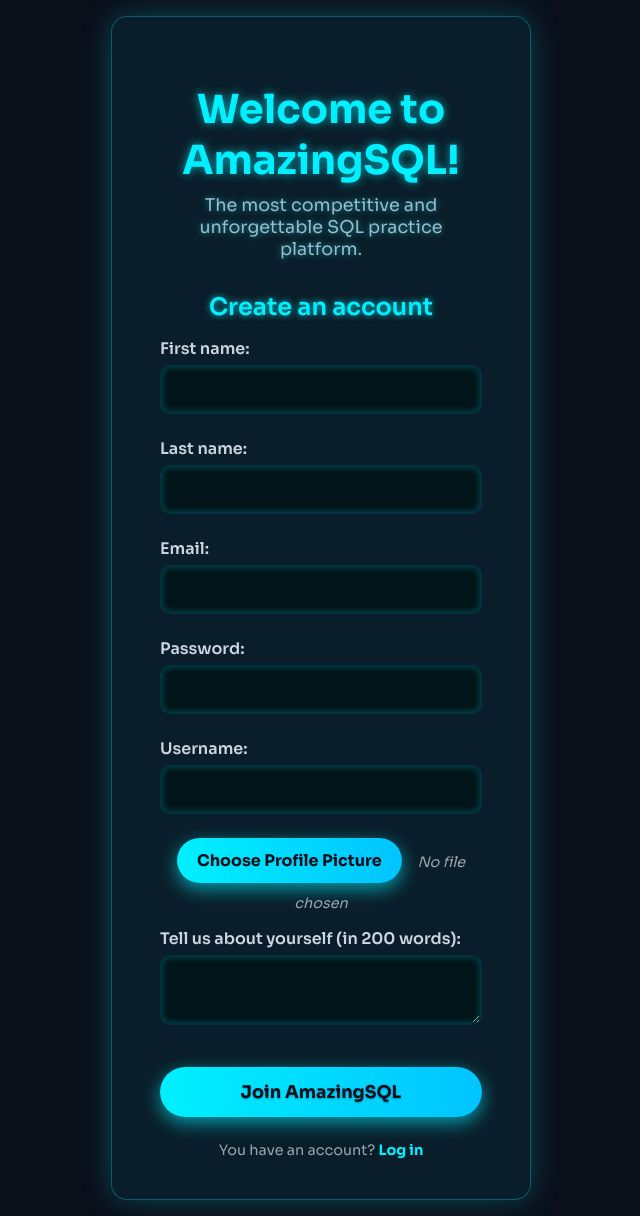
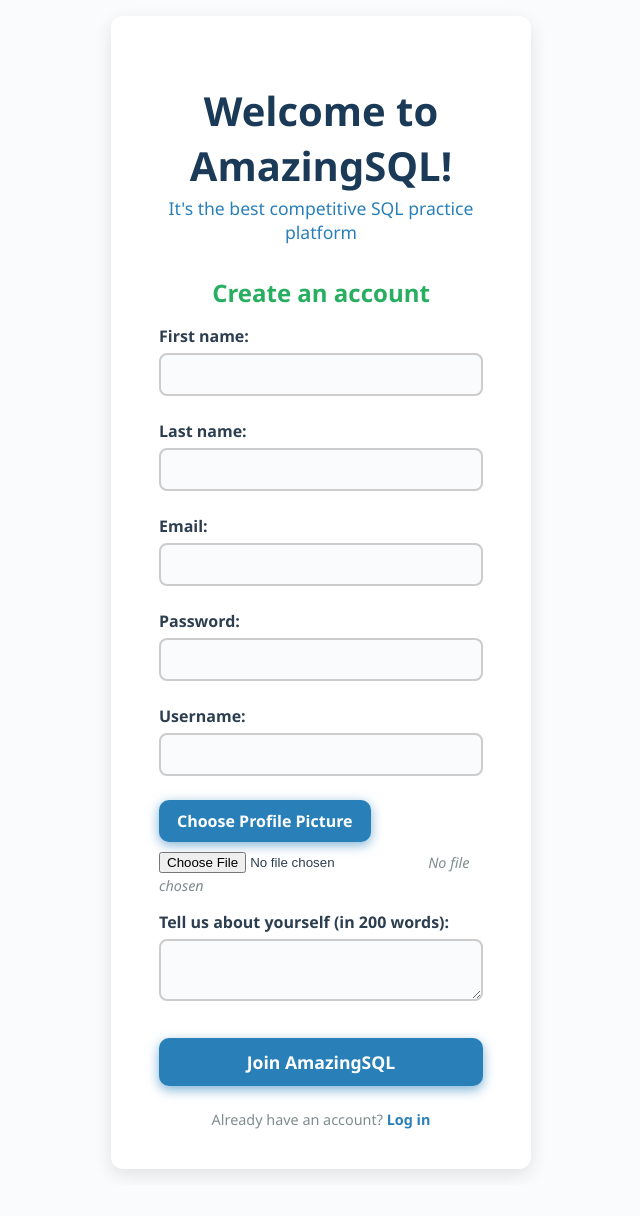
Before and after one commit to bowale-os/AmazingSQL, a Flask app: page /signup in a window 1280 px wide. Shown: the whole page, without its empty margins (319-959 px from the left). After the commit the page ends 1175 px from the top, so only its background shows below. Run offline with Flask 3, Linux system fonts and the light colour scheme; parts of the project's set-up code (start-up, migrations or seed data) failed here and were passed over; some libraries are stand-ins or nearby versions.

Commit message:
Update signup.html
look like dashboard

```diff
--- a/templates/signup.html
+++ b/templates/signup.html
@@ -4,7 +4,6 @@
   <meta charset="UTF-8" />
   <meta name="viewport" content="width=device-width, initial-scale=1" />
   <title>AmazingSQL - Signup</title>
-  <link href="https://fonts.googleapis.com/css2?family=Sora:wght@400;600;700&display=swap" rel="stylesheet" />
   <style>
     /* Reset & base */
     *, *::before, *::after {
@@ -12,9 +11,9 @@
     }
     body {
       margin: 0;
-      font-family: 'Sora', sans-serif;
-      background-color: #0a0f1a; /* homepage dark background */
-      color: #e0e6f1;
+      font-family: 'Segoe UI', Tahoma, Geneva, Verdana, sans-serif;
+      background-color: #f9fbfc; /* light background */
+      color: #2c3e50; /* dark text */
       display: flex;
       justify-content: center;
       align-items: center;
@@ -23,77 +22,71 @@
     }
     /* Container */
     .signup-container {
-      background: rgba(0, 240, 255, 0.07); /* subtle neon cyan glow */
-      border: 1px solid rgba(0, 240, 255, 0.3);
+      background: #ffffff;
       padding: 2.5rem 3rem;
-      border-radius: 16px;
-      box-shadow: 0 0 30px rgba(0, 240, 255, 0.25);
+      border-radius: 12px;
+      box-shadow: 0 6px 18px rgba(0,0,0,0.1);
       width: 100%;
       max-width: 420px;
       box-sizing: border-box;
-      backdrop-filter: blur(12px);
-      text-align: center;
+      color: #2c3e50;
     }
 
     h1 {
       font-weight: 700;
       font-size: 2.5rem;
-      margin-bottom: 0.5rem;
-      color: #00f0ff; /* neon cyan */
-      text-shadow: 0 0 10px #00f0ffaa;
+      margin-bottom: 0.2rem;
+      color: #1b3a57; /* navy blue from dashboard */
+      text-align: center;
     }
     p.subtitle {
       font-size: 1.1rem;
-      color: #a0b8c9;
+      color: #2980b9; /* blue */
+      text-align: center;
       margin-top: 0;
       margin-bottom: 2rem;
-      text-shadow: 0 0 6px #00f0ff88;
     }
     h2 {
-      color: #00f0ff;
+      color: #27ae60; /* green */
       margin-top: 2rem;
       margin-bottom: 1rem;
       font-weight: 600;
-      text-shadow: 0 0 6px #00f0ffcc;
+      text-align: center;
     }
 
     label {
       font-weight: 600;
-      color: #cbd5e1;
+      color: #2c3e50;
       display: block;
       margin-bottom: 6px;
       margin-top: 1rem;
-      text-align: left;
     }
     input[type="text"],
     input[type="email"],
     input[type="password"],
     textarea {
       width: 100%;
-      padding: 12px 16px;
+      padding: 10px 14px;
       font-size: 1rem;
-      border: 2px solid #00333d;
-      border-radius: 10px;
-      background-color: #011519;
-      color: #d0f5ff;
-      font-family: 'Sora', monospace;
-      box-sizing: border-box;
+      border: 2px solid #ccc;
+      border-radius: 8px;
+      background-color: #f9fbfc;
+      color: #2c3e50;
+      font-family: monospace;
       transition: border-color 0.3s ease, background-color 0.3s ease;
       outline-offset: 2px;
       outline-color: transparent;
       margin-bottom: 0.5rem;
-      box-shadow: inset 0 0 6px #00f0ff44;
       resize: vertical;
     }
     input[type="text"]:focus,
     input[type="email"]:focus,
     input[type="password"]:focus,
     textarea:focus {
-      border-color: #00f0ff;
-      outline-color: #00cfffaa;
-      background-color: #022e38;
-      color: #a0f0ff;
-      box-shadow: 0 0 8px #00f0ffcc;
+      border-color: #2980b9;
+      outline-color: #2980b9;
+      background-color: #e6f0fa;
+      color: #1b3a57;
     }
 
     /* Error messages */
@@ -101,30 +94,29 @@
       font-size: 0.85rem;
       margin-bottom: 0.5rem;
       display: block;
-      color: #f87171; /* soft red */
+      color: #f39c12; /* orange */
       font-weight: 600;
     }
 
     /* Buttons */
     button[type="submit"] {
       width: 100%;
-      padding: 14px;
+      padding: 12px;
       font-size: 1.1rem;
-      background: linear-gradient(90deg, #00f0ff, #00c4ff);
-      color: #0a0f1a;
+      background-color: #2980b9; /* blue */
+      color: white;
       font-weight: 700;
       border: none;
-      border-radius: 999px;
+      border-radius: 10px;
       cursor: pointer;
-      margin-top: 1.8rem;
-      transition: transform 0.3s ease, box-shadow 0.3s ease;
-      box-shadow: 0 6px 18px rgba(0, 240, 255, 0.6);
-      text-shadow: 0 1px 2px rgba(0,0,0,0.3);
-      font-family: 'Sora', sans-serif;
+      margin-top: 1.5rem;
+      transition: background-color 0.3s ease, box-shadow 0.3s ease;
+      box-shadow: 0 4px 12px rgba(41, 128, 185, 0.6);
+      font-family: 'Segoe UI', Tahoma, Geneva, Verdana, sans-serif;
     }
     button[type="submit"]:hover {
-      transform: scale(1.05);
-      box-shadow: 0 0 28px #00f0ffdd;
+      background-color: #1b3a57; /* dark navy */
+      box-shadow: 0 6px 18px rgba(27, 58, 87, 0.8);
     }
 
     /* Flash messages */
@@ -132,82 +124,85 @@
       list-style: none;
       padding: 0;
       margin-bottom: 1rem;
-      text-align: left;
     }
     ul.flashes li {
       padding: 12px 16px;
-      border-radius: 10px;
+      border-radius: 8px;
       margin-bottom: 0.8rem;
       font-weight: 600;
-      box-shadow: 0 0 6px rgba(0,0,0,0.25);
-      color: #0a0f1a;
+      box-shadow: 0 0 6px rgba(0,0,0,0.1);
     }
     .flash-error {
-      background-color: #f87171;
-      border: 1px solid #b91c1c;
+      background-color: #f39c12;
+      color: #663d00;
+      border: 1px solid #b37300;
     }
     .flash-success {
-      background-color: #4ade80;
-      border: 1px solid #15803d;
+      background-color: #27ae60;
+      color: #145214;
+      border: 1px solid #196d1f;
     }
 
-    /* Custom file upload button */
-    input[type="file"] {
-      display: none;
-    }
+    /* Custom file upload button (label) */
     .custom-file-upload {
       display: inline-block;
-      padding: 12px 20px;
+      padding: 10px 18px;
       cursor: pointer;
-      background: linear-gradient(90deg, #00f0ff, #00c4ff);
-      color: #0a0f1a;
+      background-color: #2980b9;
+      color: white;
       font-weight: 700;
-      border-radius: 999px;
-      font-family: 'Sora', sans-serif;
+      border-radius: 10px;
+      font-family: 'Segoe UI', Tahoma, Geneva, Verdana, sans-serif;
       transition: background-color 0.3s ease, box-shadow 0.3s ease;
       margin-bottom: 0.5rem;
-      box-shadow: 0 6px 18px rgba(0, 240, 255, 0.6);
-      text-align: center;
-      user-select: none;
+      box-shadow: 0 3px 12px rgba(41, 128, 185, 0.6);
     }
     .custom-file-upload:hover {
-      background-color: #00c4ff;
-      box-shadow: 0 8px 24px #00e0ffcc;
-      color: #021518;
+      background-color: #1b3a57;
+      box-shadow: 0 6px 18px rgba(27, 58, 87, 0.8);
+      color: white;
     }
 
     /* Show filename next to button */
     .file-name {
       font-size: 0.9rem;
-      color: #9ca3af;
+      color: #7f8c8d;
       margin-left: 12px;
       vertical-align: middle;
       font-style: italic;
-      user-select: none;
+    }
+
+    /* OR separator */
+    p.or-separator {
+      text-align: center;
+      margin: 2rem 0 1.5rem;
+      color: #95a5a6;
+      font-weight: 600;
+      letter-spacing: 0.05em;
     }
 
     /* Bottom link */
     .bottom-link {
       margin-top: 1.5rem;
       font-size: 0.9rem;
-      color: #9ca3af;
+      color: #7f8c8d;
       text-align: center;
     }
     .bottom-link a {
-      color: #00f0ff;
+      color: #2980b9;
       text-decoration: none;
       font-weight: 700;
       transition: color 0.3s ease;
     }
     .bottom-link a:hover {
-      color: #00c4ff;
+      color: #1b3a57;
       text-decoration: underline;
     }
 
     /* Responsive adjustments */
     @media (max-width: 480px) {
       .signup-container {
-        padding: 2rem;
+        padding: 1.5rem 2rem;
       }
       h1 {
         font-size: 2rem;
@@ -221,7 +216,7 @@
 <body>
   <div class="signup-container">
     <h1>Welcome to AmazingSQL!</h1>
-    <p class="subtitle">The most competitive and unforgettable SQL practice platform.</p>
+    <p class="subtitle">It's the best competitive SQL practice platform</p>
 
     <h2>Create an account</h2>
 
@@ -239,31 +234,31 @@
       {{ form.csrf_token }}
 
       <label for="first_name">First name:</label>
-      {{ form.first_name(id="first_name", size=30, class="input-field") }}
+      {{ form.first_name(id="first_name", size=30) }}
       {% for error in form.first_name.errors %}
         <span class="error">{{ error }}</span>
       {% endfor %}
 
       <label for="last_name">Last name:</label>
-      {{ form.last_name(id="last_name", size=30, class="input-field") }}
+      {{ form.last_name(id="last_name", size=30) }}
       {% for error in form.last_name.errors %}
         <span class="error">{{ error }}</span>
       {% endfor %}
 
       <label for="email">Email:</label>
-      {{ form.email(id="email", size=30, class="input-field") }}
+      {{ form.email(id="email", size=30) }}
       {% for error in form.email.errors %}
         <span class="error">{{ error }}</span>
       {% endfor %}
 
       <label for="password">Password:</label>
-      {{ form.password(id="password", size=30, class="input-field") }}
+      {{ form.password(id="password", size=30) }}
       {% for error in form.password.errors %}
         <span class="error">{{ error }}</span>
       {% endfor %}
 
       <label for="username">Username:</label>
-      {{ form.username(id="username", size=30, class="input-field") }}
+      {{ form.username(id="username", size=30) }}
       {% for error in form.username.errors %}
         <span class="error">{{ error }}</span>
       {% endfor %}
@@ -276,7 +271,7 @@
       {% endfor %}
 
       <label for="bio">Tell us about yourself (in 200 words):</label>
-      {{ form.bio(id="bio", class="input-field") }}
+      {{ form.bio(id="bio") }}
       {% for error in form.bio.errors %}
         <span class="error">{{ error }}</span>
       {% endfor %}
@@ -285,7 +280,7 @@
     </form>
 
     <div class="bottom-link">
-      <span>You have an account? <a href="{{ url_for('login') }}">Log in</a></span>
+      <span>Already have an account? <a href="{{ url_for('login') }}">Log in</a></span>
     </div>
   </div>
 
```
Lines whose indentation alone changed are shown as unchanged.
